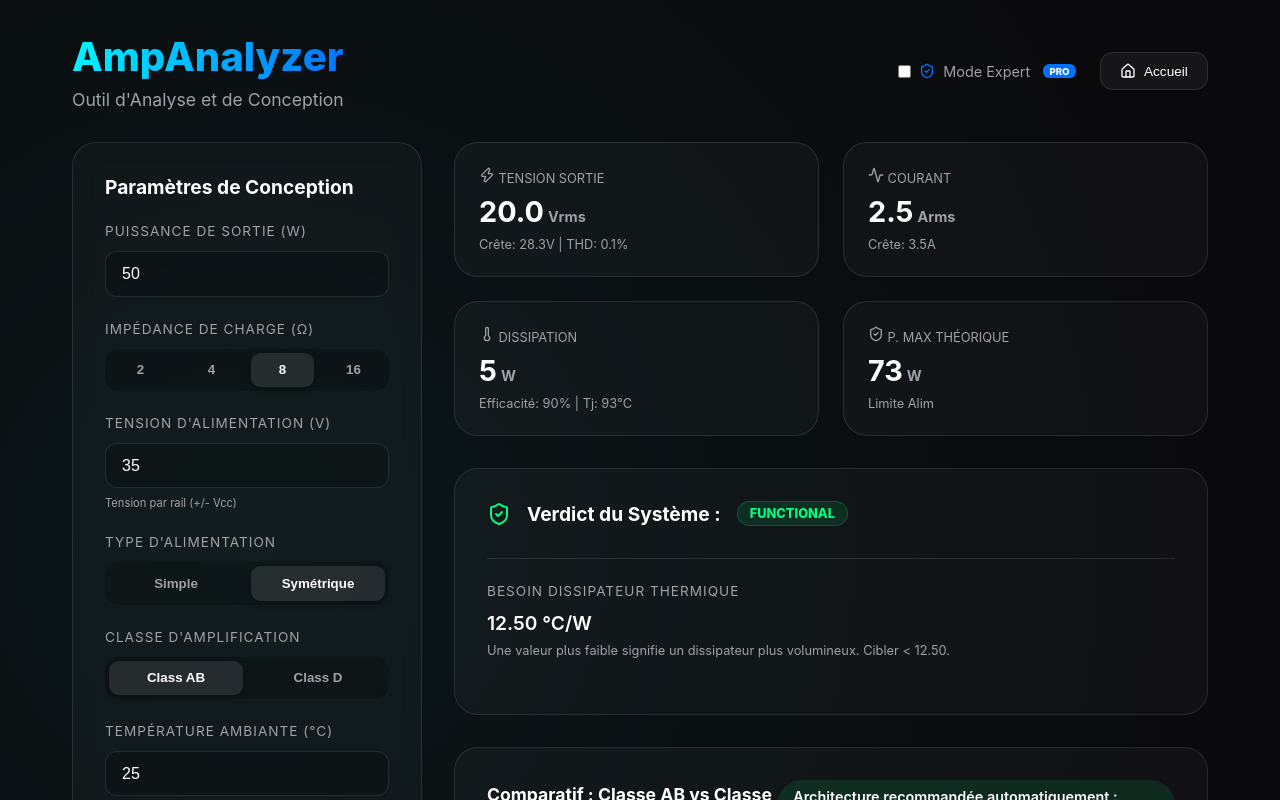
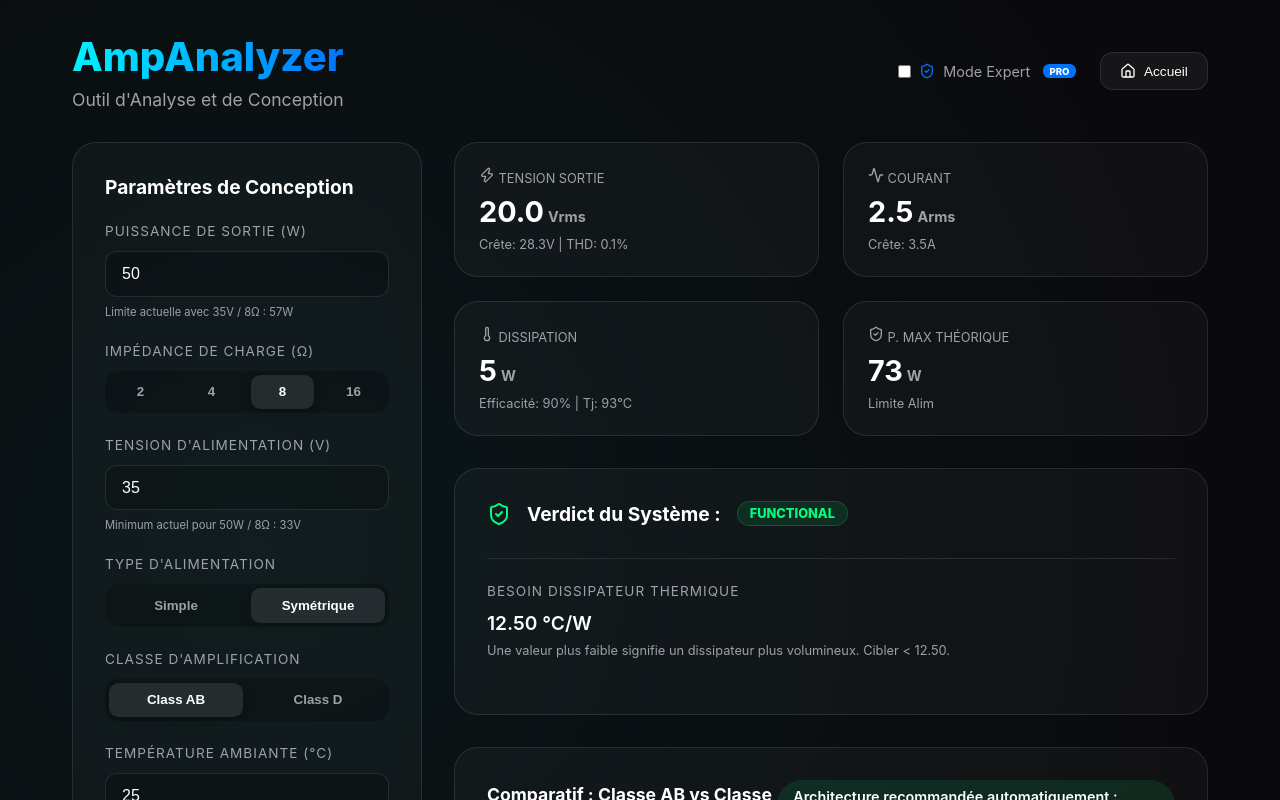
Before and after one commit to voirage/ampanalyzer, a React (Vite) app: page / in a window 1280 px wide. Both pictures are taken after a click on the button "Démarrer une nouvelle analyse". Shown: the top 800 px of the page. Built offline with nearby package versions, Linux system fonts and the light colour scheme.

Commit message:
add dynamic safe input limits

```diff
--- a/src/components/CalculatorForm.tsx
+++ b/src/components/CalculatorForm.tsx
@@ -11,13 +11,26 @@ const clamp = (value: number, min: number, max: number) => {
   return Math.min(max, Math.max(min, value));
 };
 
+const requiredVoltageForPower = (power: number, impedance: number) => {
+  return Math.ceil(Math.sqrt(power * impedance) * Math.SQRT2 * 1.15);
+};
+
+const maxPowerForVoltage = (voltage: number, impedance: number) => {
+  return Math.floor(((voltage / 1.15) / Math.SQRT2) ** 2 / impedance);
+};
+
 const CalculatorForm: React.FC<CalculatorFormProps> = ({ params, setParams }) => {
+  const voltageMin = Math.max(5, requiredVoltageForPower(params.targetPower, params.loadImpedance));
+  const powerMax = Math.min(100, Math.max(1, maxPowerForVoltage(params.supplyVoltage, params.loadImpedance)));
+
   const setSupplyType = (type: SupplyType) => setParams({ ...params, supplyType: type });
   const setAmpClass = (cls: AmplifierClass) => setParams({ ...params, ampClass: cls });
 
   return (
     <div className="glass-card animate-fade" style={{ height: 'fit-content' }}>
-      <h3 style={{ marginBottom: '1.5rem', fontSize: '1.2rem', fontWeight: 700 }}>Paramètres de Conception</h3>
+      <h3 style={{ marginBottom: '1.5rem', fontSize: '1.2rem', fontWeight: 700 }}>
+        Paramètres de Conception
+      </h3>
 
       <div className="form-group">
         <label>Puissance de sortie (W)</label>
@@ -26,13 +39,16 @@ const CalculatorForm: React.FC<CalculatorFormProps> = ({ params, setParams }) =>
           name="targetPower"
           value={params.targetPower}
           onChange={(e) => {
-            const value = clamp(Number(e.target.value), 1, 100);
+            const value = clamp(Number(e.target.value), 1, powerMax);
             setParams({ ...params, targetPower: value });
           }}
           className="input-control"
           min={1}
-          max={100}
+          max={powerMax}
         />
+        <p style={{ fontSize: '0.7rem', color: 'var(--text-muted)', marginTop: '0.5rem' }}>
+          Limite actuelle avec {params.supplyVoltage}V / {params.loadImpedance}Ω : {powerMax}W
+        </p>
       </div>
 
       <div className="form-group">
@@ -42,7 +58,14 @@ const CalculatorForm: React.FC<CalculatorFormProps> = ({ params, setParams }) =>
             <button
               key={z}
               className={`toggle-btn ${params.loadImpedance === z ? 'active' : ''}`}
-              onClick={() => setParams({ ...params, loadImpedance: z })}
+              onClick={() => {
+                const nextPowerMax = Math.min(100, Math.max(1, maxPowerForVoltage(params.supplyVoltage, z)));
+                setParams({
+                  ...params,
+                  loadImpedance: z,
+                  targetPower: clamp(params.targetPower, 1, nextPowerMax),
+                });
+              }}
               type="button"
             >
               {z}
@@ -58,15 +81,15 @@ const CalculatorForm: React.FC<CalculatorFormProps> = ({ params, setParams }) =>
           name="supplyVoltage"
           value={params.supplyVoltage}
           onChange={(e) => {
-            const value = clamp(Number(e.target.value), 5, 35);
+            const value = clamp(Number(e.target.value), voltageMin, 35);
             setParams({ ...params, supplyVoltage: value });
           }}
           className="input-control"
-          min={5}
+          min={voltageMin}
           max={35}
         />
         <p style={{ fontSize: '0.7rem', color: 'var(--text-muted)', marginTop: '0.5rem' }}>
-          {params.supplyType === 'Symmetrical' ? 'Tension par rail (+/- Vcc)' : 'Tension totale'}
+          Minimum actuel pour {params.targetPower}W / {params.loadImpedance}Ω : {voltageMin}V
         </p>
       </div>
 
```
